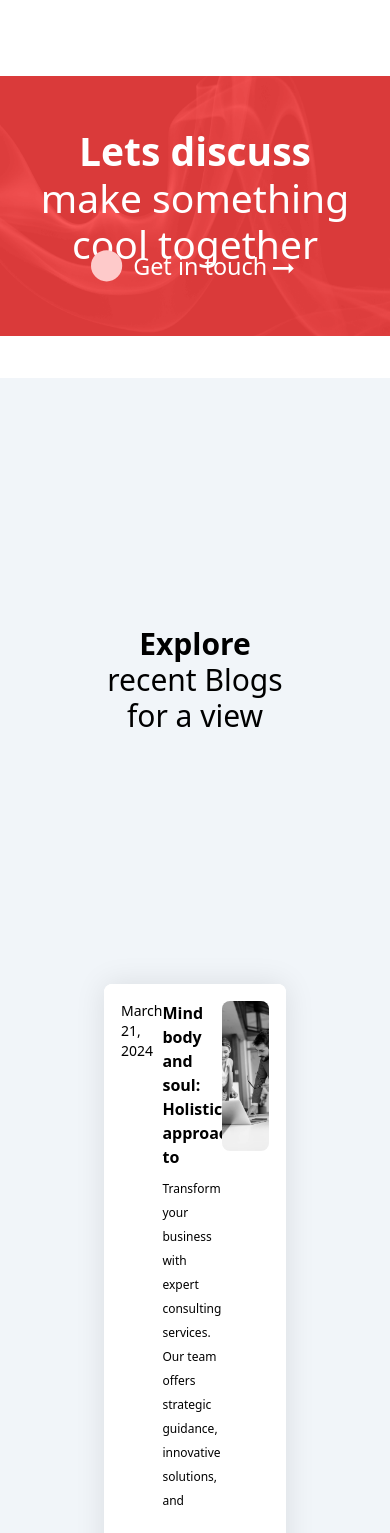
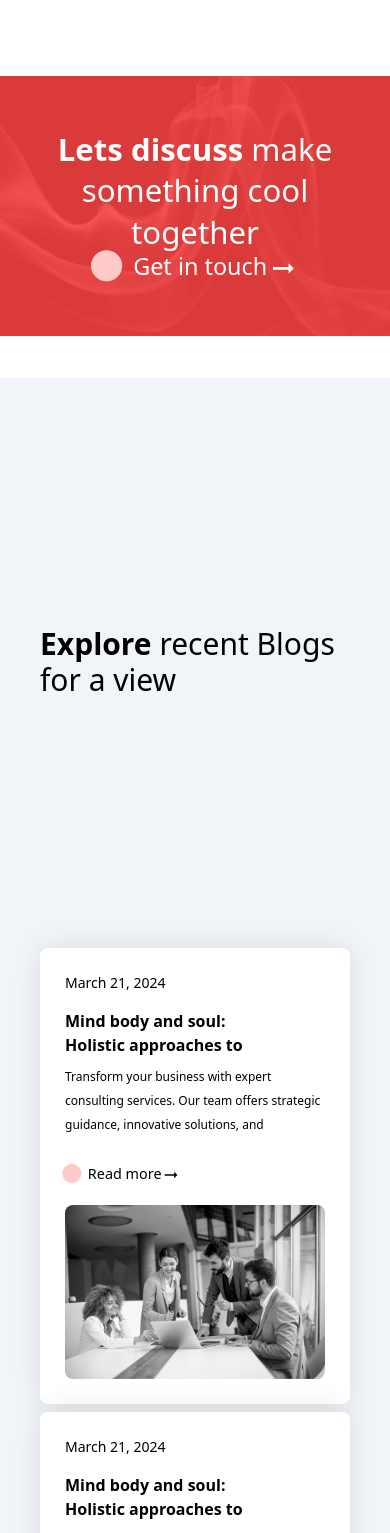
Before and after one commit to rkcoola792/media-dynox-revamped, a React (Vite) app: page /marketing in a window 390 px wide. Shown: the part 5920-7453 px from the top of the page. Built offline with nearby package versions, Linux system fonts and the light colour scheme; the HTML template or start-up script is replaced by a standard one.

Commit message:
section 9 responsive

```diff
--- a/src/components/Blog/Blog.jsx
+++ b/src/components/Blog/Blog.jsx
@@ -5,14 +5,14 @@ const Blog = ({date,heading,subheading,img}) => {
 
   return (
     <div
-      className="blog flex lg:gap-6 sm:gap-4 rounded-lg justify-evenly shadow-blog-shadow lg:p-12 md:py-10 md:px-8 cursor-pointer border border-white hover:border hover:border-red-400 transition duration-300 ease-out hover:ease-in mb-2 p-4 "
+      className="blog sm:flex sm:flex-row lg:gap-6 sm:gap-4 rounded-lg justify-evenly shadow-blog-shadow lg:p-12 md:py-10 md:px-8 cursor-pointer border border-white hover:border hover:border-red-400 transition duration-300 ease-out hover:ease-in mb-2 sm:p-4 p-6 flex flex-col"
       onMouseEnter={() => setGrayScale(false)}
       onMouseLeave={() => setGrayScale(true)}
     >
-      <div className="left date lg:w-[15%] sm:w-[10%]">
+      <div className="left date lg:w-[15%] sm:w-[10%] w-full">
         <p className="lg:text-xl text-sm"> March 21, 2024</p>
       </div>
-      <div className="mid content w-[40%] flex flex-col gap-2">
+      <div className="mid content mt-4 sm:mt-0 sm:w-[40%] flex flex-col gap-2">
         <div className="main-headings top lg:text-2xl md:text-base font-semibold">
           <h1>Mind body and soul:</h1>
           <h1>Holistic approaches to</h1>
@@ -24,7 +24,7 @@ const Blog = ({date,heading,subheading,img}) => {
           </p>
         </div>
 
-        <div className="lg:scale-100 md:scale-90 md:-ml-4 lg:-ml-2 scale-[80%] -ml-6">
+        <div className="lg:scale-100 md:scale-90 md:-ml-4 lg:-ml-2 scale-[80%] sm:-ml-6 -ml-8">
           <Explore text="Read more"></Explore>
         </div>
       </div>
@@ -36,7 +36,7 @@ const Blog = ({date,heading,subheading,img}) => {
         <img
           src="/public/Blog/blog-1.jpg"
           alt="blog"
-          className="lg:w-[250px] lg:h-[220px] md:w-[180px] md:h-[180px] object-cover rounded-lg w-[150px] h-[150px]"
+          className="lg:w-[250px] lg:h-[220px] md:w-[180px] md:h-[180px] object-cover rounded-lg sm:w-[150px] sm:h-[150px] mt-4 sm:mt-0"
         />
       </div>
     </div>
--- a/src/components/Blogs/Blogs.jsx
+++ b/src/components/Blogs/Blogs.jsx
@@ -6,7 +6,7 @@ const Blogs = () => {
   return (
     <div className="blogs xl:flex gap-8 relative py-12 ">
       <div className="left relative">
-        <h1 className="lg:text-4xl sm:-ml-6 sm:text-2xl md:text-3xl text-3xl xl:text-left sticky top-48 mb-[250px] mt-24 text-center">
+        <h1 className="lg:text-4xl sm:-ml-6 sm:text-2xl md:text-3xl text-3xl xl:text-left sticky top-48 mb-[250px] mt-24 text-left">
           <span className="font-semibold ">Explore</span> recent Blogs
           for a view
         </h1>
--- a/src/components/Homepage/Section8.jsx
+++ b/src/components/Homepage/Section8.jsx
@@ -3,7 +3,7 @@ import Blogs from '../Blogs/Blogs'
 
 const Section8 = () => {
   return (
-    <div className='blogs-section px-24 bg-slate-100 mt-24'>
+    <div className='blogs-section px-8 sm:px-12 lg:px-24 bg-slate-100 mt-24'>
       <Blogs></Blogs>
     </div>
   )
--- a/src/components/Homepage/Section9.jsx
+++ b/src/components/Homepage/Section9.jsx
@@ -19,7 +19,7 @@ const Section9 = () => {
     >
       <img src="/cta-banner.png" alt="" className="h-[200px] sm:h-full " />
       <motion.h1
-        className="absolute top-[20%] md:text-4xl sm:text-2xl lg:text-5xl text-white text-center lg:top-28 sm:top-20 lg:leading-[50px] sm:w-[50%] font-thin text-3xl w-[80%] px-8 md:px-0"
+        className="absolute top-[20%] md:text-4xl sm:text-2xl lg:text-5xl text-white  text-center lg:top-28 sm:top-20 lg:leading-[50px] sm:w-[50%] font-thin text-2xl w-[80%] px-8 md:px-0"
         initial={{ opacity: 0, y: 75 }}
         whileInView={{ opacity: 1, y: 0 }}
         transition={{ duration: 0.5, delay: 0.1 }}
```
